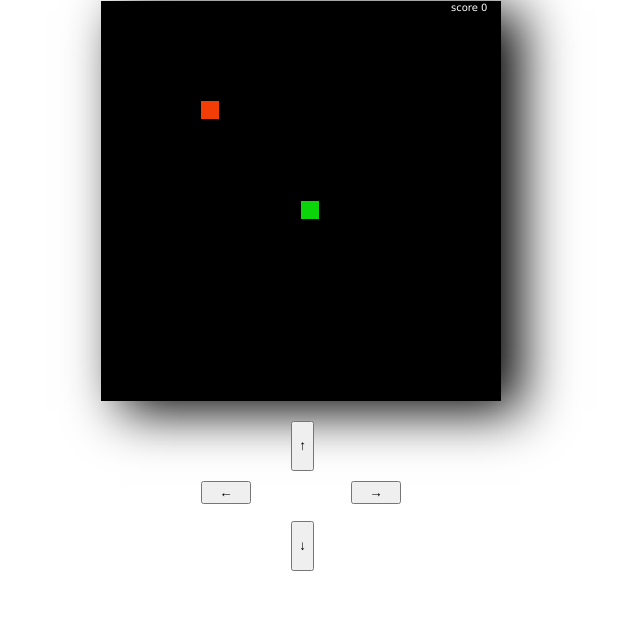
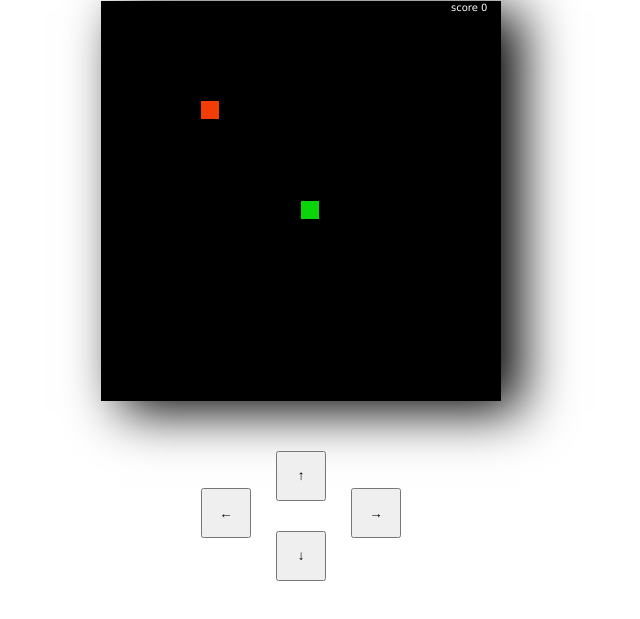
Before and after one commit to Tandjune/snakeGame, a plain HTML site: page index.html in a window 1280 px wide. Shown: the part 79-698 px from the top of the page, without its empty margins (339-979 px from the left). Drawn offline with Linux system fonts and the light colour scheme.

Commit message:
some modifications on the buttons

```diff
--- a/index.html
+++ b/index.html
@@ -22,9 +22,9 @@
 
         .buttons {
             position: relative;
-            height: 100px;
+            height: 30px;
             width: 100px;
-            margin: 20px 0;
+            margin: 100px 0;
         }
 
         button {
@@ -32,34 +32,34 @@
         }
 
         #right {
-            height: 23px;
+            height: 50px;
             width: 50px;
             position: absolute;
             left: 100%;
-            top: 60%;
+            bottom: -25%;
         }
 
         #left {
-            height: 23px;
+            height: 50px;
             width: 50px;
             position: absolute;
             right: 100%;
-            top: 60%;
+            bottom: -25%;
         }
 
         #up {
             height: 50px;
-            width: 23px;
+            width: 50px;
             position: absolute;
-            left: 40%;
-            top: 0%;
+            left: 25%;
+            bottom: 100%;
         }
 
         #down {
             height: 50px;
-            width: 23px;
+            width: 50px;
             position: absolute;
-            left: 40%;
+            left: 25%;
             top: 100%;
         }
     </style>
```
